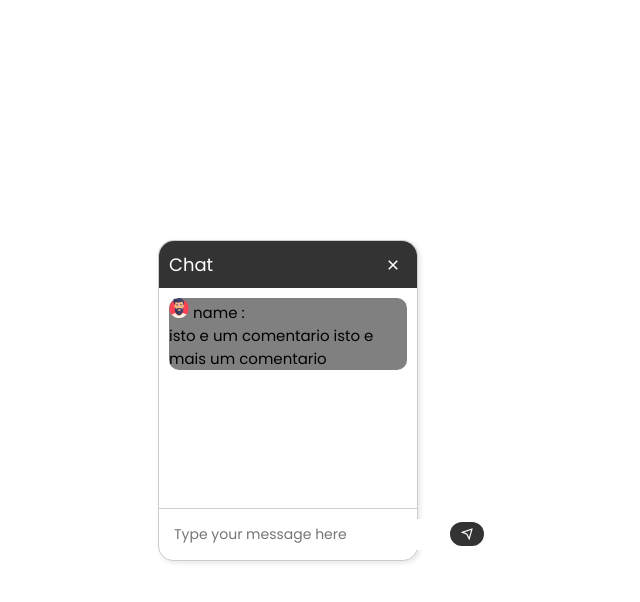
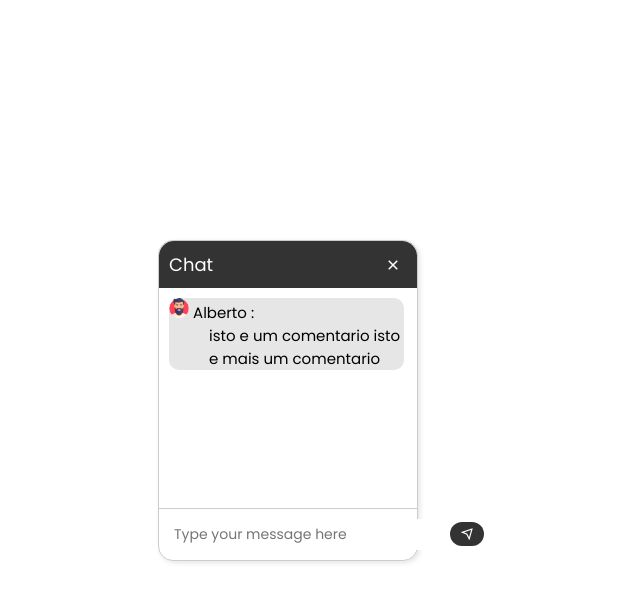
Before and after one commit to Propa1/PlayShare1, a PHP site: page /Comentary/index.php in a window 1280 px wide. Shown: the top 602 px of the page, without its empty margins (352-992 px from the left). Run offline with PHP 8.4, Linux system fonts and the light colour scheme.

Commit message:
comentary box don style

```diff
--- a/Comentary/index.php
+++ b/Comentary/index.php
@@ -6,9 +6,9 @@
     <div class="chat-window">
         <ul class="message-list">
             <img src="../img/man.png" alt="">
-            <label class="UserName">name :</label>
+            <label class="UserName">Alberto :</label>
             <div class="Comentario">
-                <label class="Comentario">isto e um comentario isto e mais um comentario</label>
+                <label>isto e um comentario isto e mais um comentario </label>
             </div>
         </ul>
     </div>
--- a/css/comantary.css
+++ b/css/comantary.css
@@ -41,16 +41,17 @@ body{
   }
 
   .chat-window::-webkit-scrollbar{
-    background: transparent;
+    display: none;
   }
 
   .message-list {
     list-style: none;
     margin: 10px;
     padding: 0;
-    background: grey;
+    background: rgba(128, 128, 128, 0.2);
     font-size: 15px;
     border-radius: 10px;
+    width: 235px;
   }
   img{
     height: 20px;
@@ -62,6 +63,8 @@ body{
   .message-list .comentario{
     position: relative;
     font-size: 15px;
+    margin-left: 40px;
+    width: 195px;
   }
 
   .chat-input {
```
